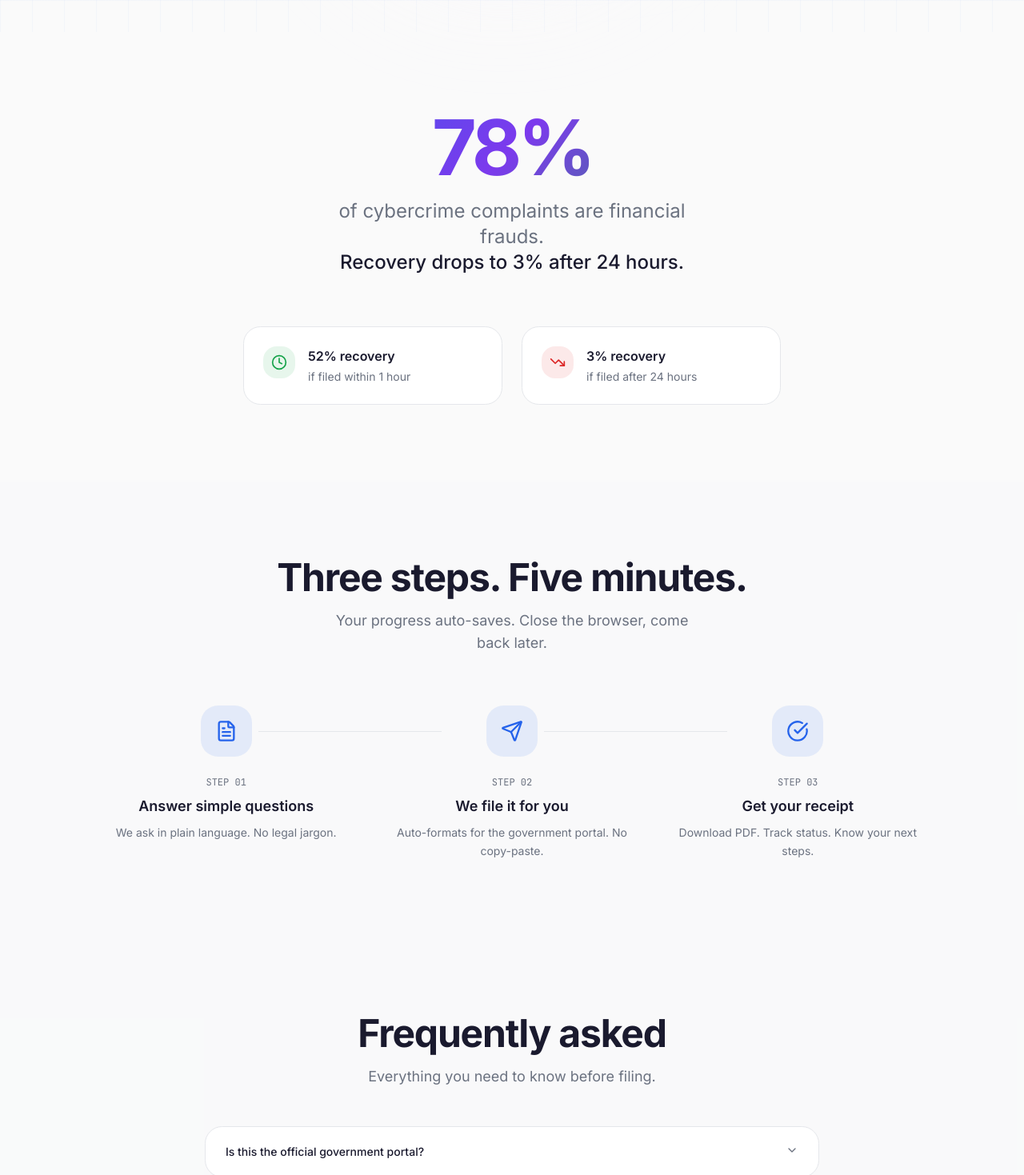
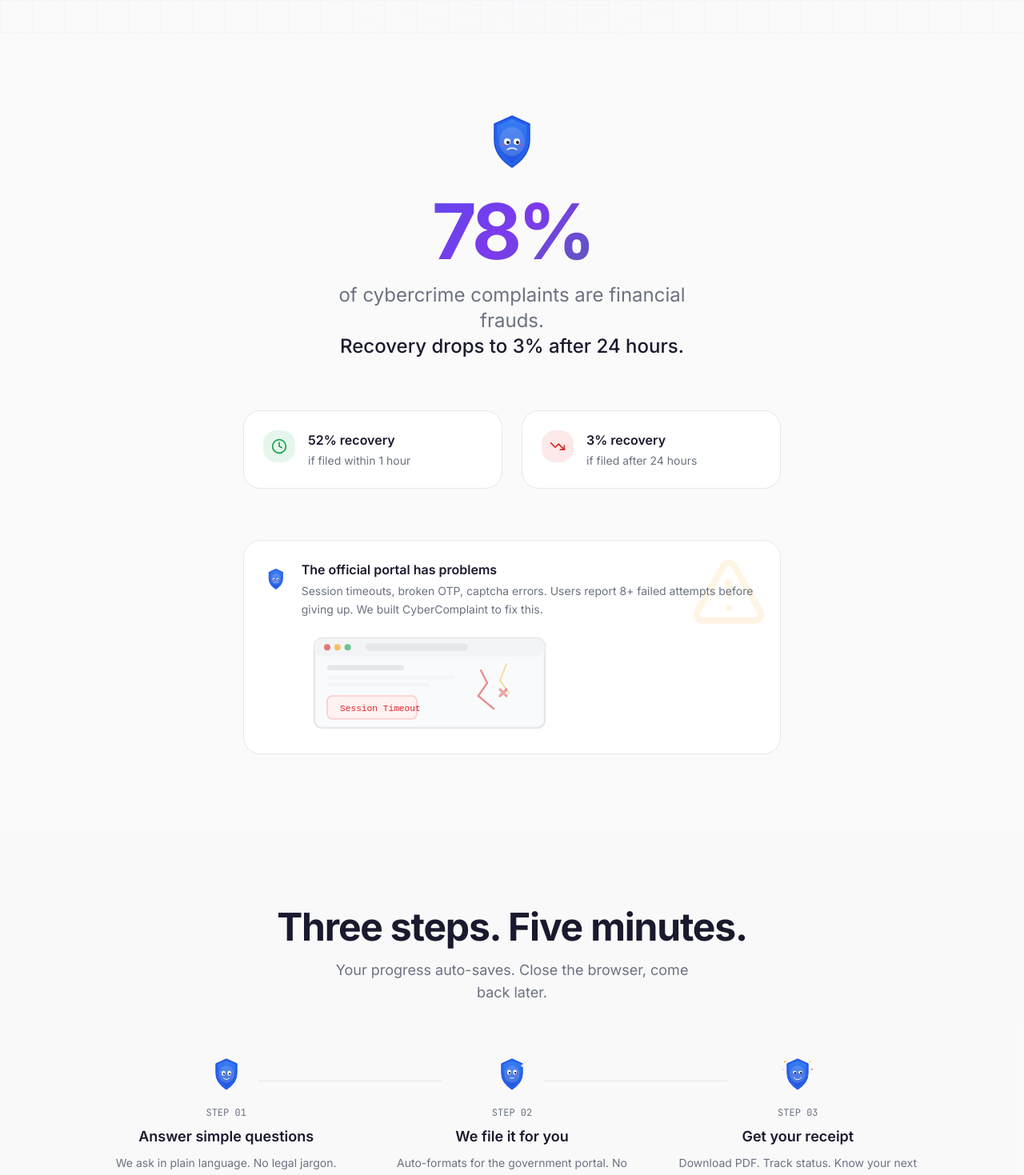
Before and after one commit to ashusnapx/hackathon, a Next.js app: page / in a window 1280 px wide. Shown: the part 760-2229 px from the top of the page at 80% size. Built offline with nearby package versions, Linux system fonts and the light colour scheme.

Commit message:
feat(landing): add Kavach mascot and SVG illustrations
- Add Kavach to Hero section as main visual
- Add Kavach moods to HowItWorks steps
- Add broken portal SVG illustration to SocialProof
- Add worried Kavach to SocialProof stat section

```diff
--- a/src/components/sections/Hero.tsx
+++ b/src/components/sections/Hero.tsx
@@ -3,18 +3,19 @@
 import { Button } from "@/components/ui/button";
 import { ArrowRight, Phone, Shield, Clock, CheckCircle2 } from "lucide-react";
 import { motion } from "framer-motion";
+import { Kavach } from "@/components/Kavach";
 
 export function Hero() {
   return (
-    <section className="relative min-h-[100dvh] flex items-center">
-      {/* Background - subtle gradient mesh */}
+    <section className="relative min-h-[100dvh] flex items-center overflow-hidden">
+      {/* Background */}
       <div className="absolute inset-0 grid-bg" />
       <div className="absolute top-20 right-1/4 w-[500px] h-[500px] bg-blue-50 rounded-full blur-[100px] opacity-60" />
       <div className="absolute bottom-20 left-1/3 w-[400px] h-[400px] bg-purple-50 rounded-full blur-[80px] opacity-40" />
 
       <div className="relative z-10 max-w-7xl mx-auto px-6 py-24 w-full">
         <div className="max-w-3xl mx-auto text-center">
-          {/* Emergency callout - subtle */}
+          {/* Emergency callout */}
           <motion.div
             initial={{ opacity: 0, y: -10 }}
             animate={{ opacity: 1, y: 0 }}
@@ -26,7 +27,16 @@
             <span className="font-mono font-bold">1930</span> now
           </motion.div>
 
-          {/* Headline - bold, minimal */}
+          {/* Headline with Kavach */}
+          <motion.div
+            initial={{ opacity: 0, scale: 0.8 }}
+            animate={{ opacity: 1, scale: 1 }}
+            transition={{ duration: 0.5, delay: 0.05 }}
+            className="flex justify-center mb-4"
+          >
+            <Kavach mood="happy" size="lg" />
+          </motion.div>
+
           <motion.h1
             initial={{ opacity: 0, y: 20 }}
             animate={{ opacity: 1, y: 0 }}
@@ -38,7 +48,6 @@
             <span className="text-gradient">complaint in 5 min.</span>
           </motion.h1>
 
-          {/* Subheadline - one line only */}
           <motion.p
             initial={{ opacity: 0, y: 20 }}
             animate={{ opacity: 1, y: 0 }}
@@ -67,7 +76,7 @@
             </a>
           </motion.div>
 
-          {/* Trust signals - minimal */}
+          {/* Trust signals */}
           <motion.div
             initial={{ opacity: 0 }}
             animate={{ opacity: 1 }}
--- a/src/components/sections/HowItWorks.tsx
+++ b/src/components/sections/HowItWorks.tsx
@@ -1,4 +1,5 @@
 import { FileText, Send, CheckCircle } from "lucide-react";
+import { Kavach } from "@/components/Kavach";
 
 const steps = [
   {
@@ -6,18 +7,21 @@
     number: "01",
     title: "Answer simple questions",
     description: "We ask in plain language. No legal jargon.",
+    mood: "happy" as const,
   },
   {
     icon: Send,
     number: "02",
     title: "We file it for you",
     description: "Auto-formats for the government portal. No copy-paste.",
+    mood: "thinking" as const,
   },
   {
     icon: CheckCircle,
     number: "03",
     title: "Get your receipt",
     description: "Download PDF. Track status. Know your next steps.",
+    mood: "celebrating" as const,
   },
 ];
 
@@ -35,21 +39,21 @@
           </p>
         </div>
 
-        {/* Steps - horizontal */}
+        {/* Steps */}
         <div className="grid sm:grid-cols-3 gap-8 lg:gap-12">
           {steps.map((step, i) => {
             const Icon = step.icon;
             return (
               <div key={step.number} className="relative group">
-                {/* Connector line - desktop only */}
+                {/* Connector line */}
                 {i < steps.length - 1 && (
                   <div className="hidden sm:block absolute top-8 left-[calc(50%+40px)] right-[calc(-50%+40px)] h-[1px] bg-border" />
                 )}
 
                 <div className="relative text-center">
-                  {/* Icon */}
-                  <div className="w-16 h-16 rounded-2xl bg-primary/10 flex items-center justify-center mx-auto mb-6 group-hover:bg-primary/15 transition-colors">
-                    <Icon className="w-7 h-7 text-primary" />
+                  {/* Kavach mascot */}
+                  <div className="flex justify-center mb-4">
+                    <Kavach mood={step.mood} size="sm" />
                   </div>
 
                   {/* Step number */}
--- a/src/components/sections/SocialProof.tsx
+++ b/src/components/sections/SocialProof.tsx
@@ -1,11 +1,15 @@
-import { TrendingDown, Clock } from "lucide-react";
+import { TrendingDown, Clock, AlertTriangle } from "lucide-react";
+import { Kavach } from "@/components/Kavach";
 
 export function SocialProof() {
   return (
     <section className="py-24 px-6">
       <div className="max-w-4xl mx-auto">
-        {/* Big stat */}
+        {/* Big stat with Kavach */}
         <div className="text-center mb-16">
+          <div className="flex justify-center mb-6">
+            <Kavach mood="worried" size="md" />
+          </div>
           <div className="text-6xl sm:text-7xl lg:text-8xl font-bold tracking-tighter text-gradient mb-4">
             78%
           </div>
@@ -44,6 +48,71 @@
             </div>
           </div>
         </div>
+
+        {/* Portal broken callout with SVG */}
+        <div className="mt-16 max-w-2xl mx-auto">
+          <div className="relative p-6 rounded-2xl bg-card border border-border overflow-hidden">
+            {/* Decorative SVG */}
+            <div className="absolute top-4 right-4 opacity-10">
+              <AlertTriangle className="w-24 h-24 text-amber-500" />
+            </div>
+
+            <div className="relative flex items-start gap-4">
+              <Kavach mood="worried" size="sm" />
+              <div>
+                <h3 className="font-semibold mb-1">
+                  The official portal has problems
+                </h3>
+                <p className="text-sm text-muted-foreground leading-relaxed">
+                  Session timeouts, broken OTP, captcha errors. Users report
+                  8+ failed attempts before giving up. We built CyberComplaint
+                  to fix this.
+                </p>
+                {/* Inline SVG — broken portal illustration */}
+                <svg
+                  className="mt-4 w-full max-w-xs"
+                  viewBox="0 0 200 80"
+                  fill="none"
+                  xmlns="http://www.w3.org/2000/svg"
+                  aria-label="Broken portal illustration"
+                >
+                  {/* Browser window */}
+                  <rect
+                    x="10"
+                    y="5"
+                    width="180"
+                    height="70"
+                    rx="6"
+                    fill="#F9FAFB"
+                    stroke="#E5E7EB"
+                    strokeWidth="1.5"
+                  />
+                  {/* Title bar */}
+                  <rect x="10" y="5" width="180" height="14" rx="6" fill="#F3F4F6" />
+                  <circle cx="20" cy="12" r="2.5" fill="#DC2626" opacity="0.6" />
+                  <circle cx="28" cy="12" r="2.5" fill="#F59E0B" opacity="0.6" />
+                  <circle cx="36" cy="12" r="2.5" fill="#16A34A" opacity="0.6" />
+                  {/* URL bar */}
+                  <rect x="50" y="9" width="80" height="6" rx="3" fill="#E5E7EB" />
+                  {/* Content lines */}
+                  <rect x="20" y="26" width="60" height="4" rx="2" fill="#E5E7EB" />
+                  <rect x="20" y="34" width="100" height="3" rx="1.5" fill="#F3F4F6" />
+                  <rect x="20" y="40" width="80" height="3" rx="1.5" fill="#F3F4F6" />
+                  {/* Error indicators */}
+                  <rect x="20" y="50" width="70" height="18" rx="4" fill="#FEF2F2" stroke="#FECACA" strokeWidth="1" />
+                  <text x="30" y="62" fontSize="7" fill="#DC2626" fontFamily="monospace">Session Timeout</text>
+                  {/* Crack lines */}
+                  <path d="M 140 30 L 145 40 L 138 50 L 150 60" stroke="#DC2626" strokeWidth="1.5" strokeLinecap="round" opacity="0.5" />
+                  <path d="M 160 25 L 155 38 L 162 48" stroke="#F59E0B" strokeWidth="1" strokeLinecap="round" opacity="0.4" />
+                  {/* X marks */}
+                  <g opacity="0.4">
+                    <path d="M 155 45 L 160 50 M 160 45 L 155 50" stroke="#DC2626" strokeWidth="2" strokeLinecap="round" />
+                  </g>
+                </svg>
+              </div>
+            </div>
+          </div>
+        </div>
       </div>
     </section>
   );
```
